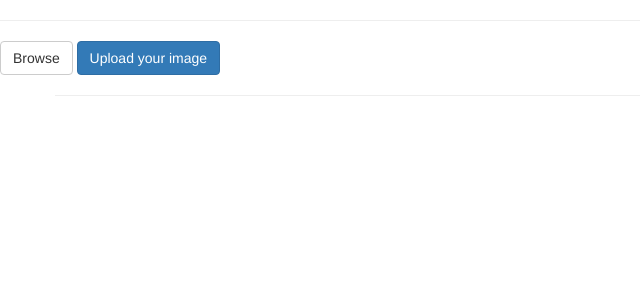
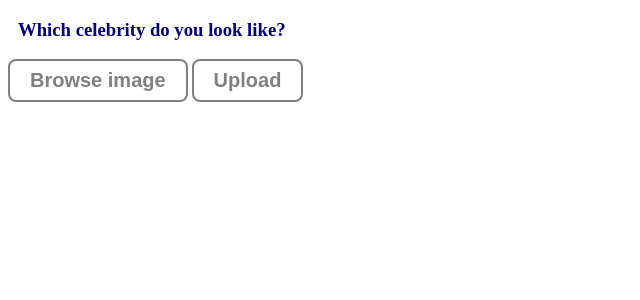
Before and after one commit to strawberrypie/faces, a Flask app: page / in a window 1280 px wide. Shown: the top 300 px of the page, without its empty margins (0-640 px from the left). Run offline with Flask 2, Linux system fonts and the light colour scheme; parts of the project's set-up code (start-up, migrations or seed data) failed here and were passed over; some libraries are stand-ins or nearby versions.

Commit message:
dev mode on, ui fixes

```diff
--- a/image_waiter_server/image_waiter_server/app.py
+++ b/image_waiter_server/image_waiter_server/app.py
@@ -10,8 +10,8 @@ from image_waiter_server.image_processor import ImageProcessor
 
 logging.basicConfig(level=logging.INFO)
 
-# WORK_FOLDER = '/media/roman/Other/celebA'
-WORK_FOLDER = '/usr/work_dir'
+WORK_FOLDER = '/media/roman/Other/celebA'
+# WORK_FOLDER = '/usr/work_dir'
 CELEB_RAW_IMG_FOLDER = os.path.join(WORK_FOLDER, 'raw/raw')
 ALIGNED_CELEB_IMG_FOLDER = os.path.join(WORK_FOLDER, 'aligned_sized')
 ALIGNED_USER_IMG_FOLDER = os.path.join(WORK_FOLDER, 'tmp')
@@ -25,25 +25,27 @@ img_processor = ImageProcessor(
     aligned_img_size=160,
     pretrained_model=PRETRAINED_MODEL)
 
-@app.route('/')
-def hello_world():
-    return render_template('index.html')
-
 @app.route('/image/<filename>')
 def send_image(filename):
     return send_from_directory(CELEB_RAW_IMG_FOLDER, filename)
 
-@app.route('/upload', methods=['GET', 'POST'])
+@app.route('/usr_image/<filename>')
+def send_usr_image(filename):
+    return send_from_directory(UPLOAD_FOLDER, filename)
+
+@app.route('/', methods=['GET', 'POST'])
 def upload_file():
     if request.method == 'GET':
         return render_template('index.html')
-    file = request.files['image']
+    if request.method == 'POST':
+        file = request.files['image']
+        if file.filename == '':
+            return render_template('index.html')
+        img_filepath = os.path.join(UPLOAD_FOLDER, file.filename)
+        file.save(img_filepath)
 
-    img_filepath = os.path.join(UPLOAD_FOLDER, file.filename)
-    file.save(img_filepath)
-
-    best_matches_img_names = img_processor.get_best_matches_imgs(img_filepath, 1)
-    return render_template('index.html', image_names=best_matches_img_names)
+        best_matches_img_names = img_processor.get_best_matches_imgs(img_filepath, 3)
+        return render_template('index.html', usr_image_name=file.filename, image_names=best_matches_img_names)
 
 if __name__ == '__main__':
     app.run(host='0.0.0.0', port=8081, debug=True)
--- a/image_waiter_server/image_waiter_server/image_processor.py
+++ b/image_waiter_server/image_waiter_server/image_processor.py
@@ -32,7 +32,8 @@ class ImageProcessor(object):
         self._phase_train_placeholder = tf.get_default_graph().get_tensor_by_name("phase_train:0")
 
         # index service
-        self._index_requester = IndexRequester(url='http://faces_index_search_1', port=8080)
+        # self._index_requester = IndexRequester(url='http://faces_index_search_1', port=8080)
+        self._index_requester = IndexRequester(url='http://localhost', port=8080)
 
     def get_img_filenames(self):
         paths = []
--- /dev/null
+++ b/image_waiter_server/image_waiter_server/static/style.css
@@ -0,0 +1,28 @@
+h3 {
+    color: navy;
+    margin-left: 10px;
+}
+
+.upload-btn-wrapper {
+  position: relative;
+  overflow: hidden;
+  display: inline-block;
+}
+
+.btn {
+  border: 2px solid gray;
+  color: gray;
+  background-color: white;
+  padding: 8px 20px;
+  border-radius: 8px;
+  font-size: 20px;
+  font-weight: bold;
+}
+
+.upload-btn-wrapper input[type=file] {
+  font-size: 100px;
+  position: absolute;
+  left: 0;
+  top: 0;
+  opacity: 0;
+}
--- a/image_waiter_server/image_waiter_server/templates/index.html
+++ b/image_waiter_server/image_waiter_server/templates/index.html
@@ -1,29 +1,41 @@
 <!DOCTYPE html>
 <html lang="en">
   <meta charset="UTF-8">
-  <title>Similar Celebrities</title>
-  <link rel="stylesheet" href="https://maxcdn.bootstrapcdn.com/bootstrap/3.3.7/css/bootstrap.min.css" integrity="sha384-BVYiiSIFeK1dGmJRAkycuHAHRg32OmUcww7on3RYdg4Va+PmSTsz/K68vbdEjh4u" crossorigin="anonymous">
+  <head>
+    <title>Similar Celebrities</title>
+    <link rel="stylesheet" href="{{ url_for('static', filename='style.css') }}">
+  </head>
 
 <body>
-<hr>
-<form action="/upload" method="post" enctype="multipart/form-data" >
-    <label class="btn btn-default btn-file">
-        Browse <input type="file" name="image" style="display: none;">
-    </label>
-    <input type="submit" value="Upload your image" class="btn btn-primary">
+<h3 class="card-header">Which celebrity do you look like?</h3>
+
+<form action="/" enctype="multipart/form-data" method="post">
+    <div class="upload-btn-wrapper">
+      <button class="btn">Browse image</button>
+      <input type="file" name="image"/>
+    </div>
+    <div class="upload-btn-wrapper">
+      <input class="btn" type="submit" value="Upload">
+    </div>
 </form>
 
 <div class="container">
+    {% if usr_image_name %}
+        <h4>Your image:</h4>
+        <img class="container_image" src=" {{url_for('send_usr_image', filename=usr_image_name)}}" height="300" border="2">
+    {% endif %}
     <div class="row">
-        <hr>
-        {% for image_name in image_names %}
-        <div class="col-lg-3 col-md-4 col-xs-6 thumb">
-            <img class="img-responsive" src=" {{url_for('send_image', filename=image_name)}}">
-        </div>
-        {% endfor %}
+        {% if usr_image_name %}
+            <h4>Celebrities:</h4>
+            {% for image_name in image_names %}
+                <img class="container_image" src=" {{url_for('send_image', filename=image_name)}}" height="300" margin-left="10">
+            {% endfor %}
+            {% if image_names|length < 1 %}
+                <h4>Can't find face in file, try again</h4>
+            {% endif %}
+        {% endif %}
     </div>
 </div>
-<script src="https://stackpath.bootstrapcdn.com/bootstrap/4.0.0/js/bootstrap.min.js" integrity="sha384-JZR6Spejh4U02d8jOt6vLEHfe/JQGiRRSQQxSfFWpi1MquVdAyjUar5+76PVCmYl" crossorigin="anonymous"></script>
 
 </body>
 </html>
--- a/index_search_server/index_search_server/index_search.py
+++ b/index_search_server/index_search_server/index_search.py
@@ -3,8 +3,8 @@ import random
 import logging
 from annoy import AnnoyIndex
 
-# ANNOY_FILEPATH = '/media/roman/Other/celebA/tmp/index.ann'
-ANNOY_FILEPATH = '/usr/tmp/index.ann'
+ANNOY_FILEPATH = '/media/roman/Other/celebA/tmp/index.ann'
+# ANNOY_FILEPATH = '/usr/tmp/index.ann'
 
 class IndexSearch(object):
     def get_best_matches(self, embedding, count):
```
